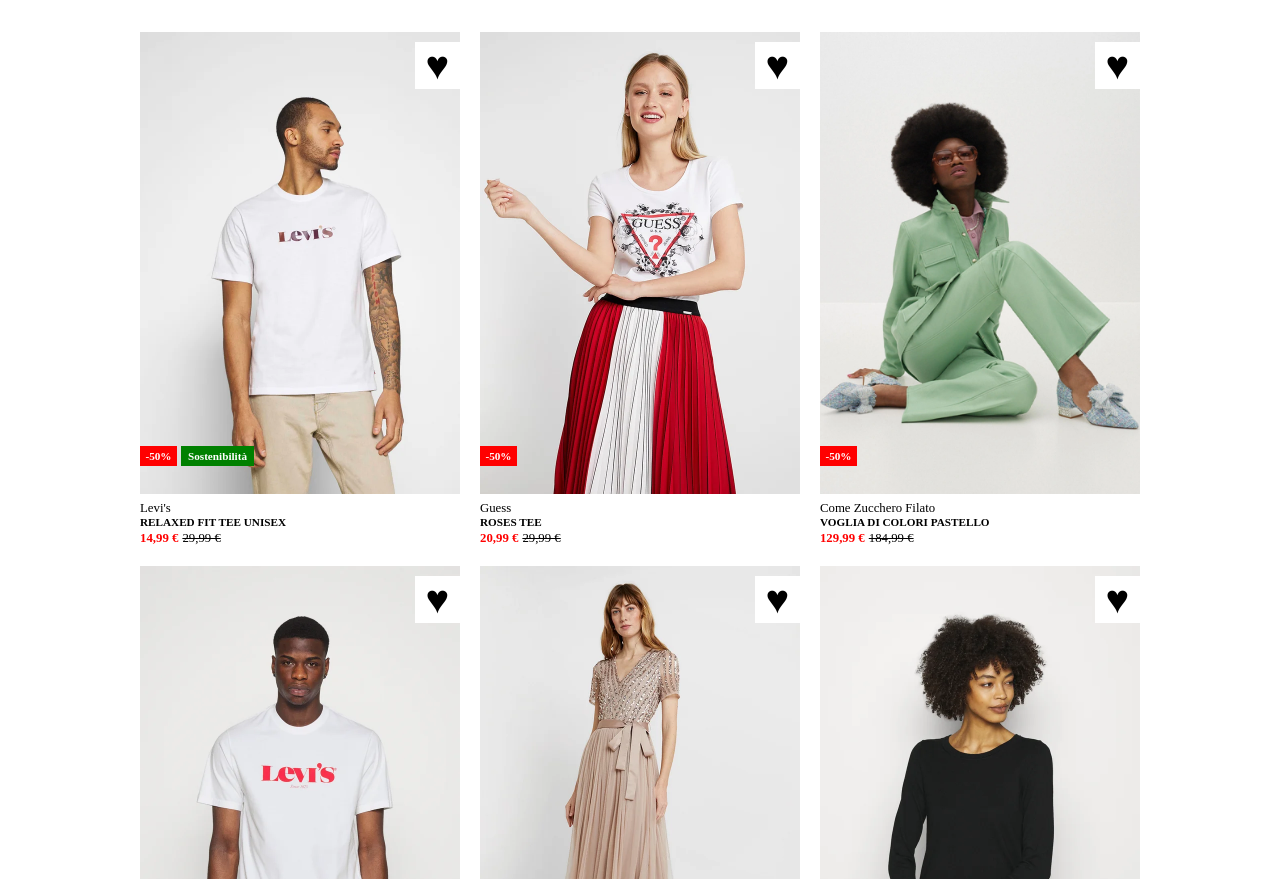
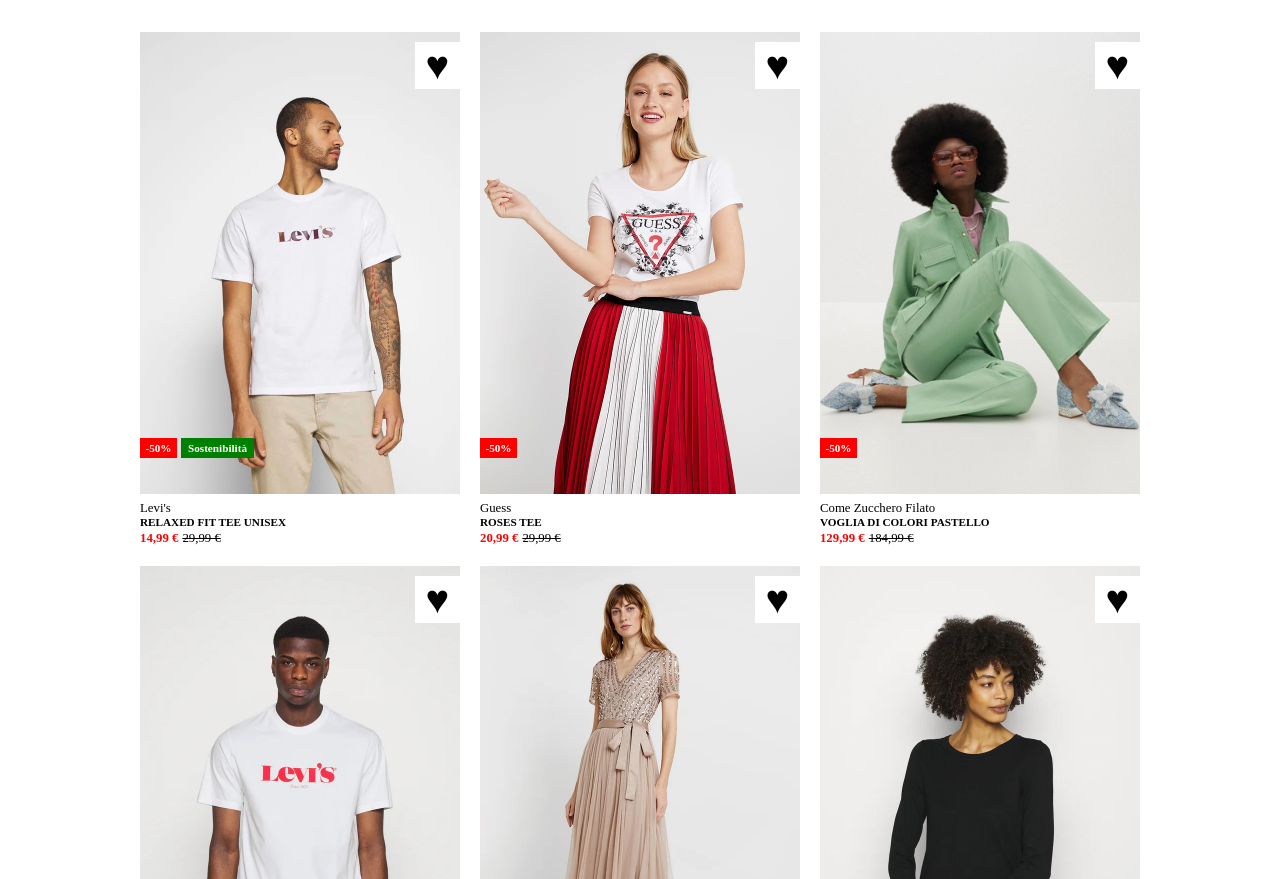
Before and after one commit to Luca-Orabona/html-css-boolando, a plain HTML site: page index.html in a window 1280 px wide. Shown: the part 73-952 px from the top of the page. Drawn offline with Linux system fonts and the light colour scheme.

Commit message:
fix: project end

```diff
--- a/css/style.css
+++ b/css/style.css
@@ -168,9 +168,13 @@
     color: red;
 }
 
+.card-img {
+    position: relative;
+}
+
 .container-discount {
     position: absolute;
-    bottom: 80px;
+    bottom: 40px;
 }
 
 .discount {
--- a/index.html
+++ b/index.html
@@ -38,12 +38,14 @@
         <div class="container">
             <section class="section-shop py-35 flex">
                 <div class="card col-33">
+                    <div class="card-img">
                         <img src="./img/1.webp" alt="">
                         <img class="img-secondary" src="./img/1b.webp" alt="">
                         <span class="heart">&hearts;</span>
                         <div class="container-discount">
                             <span class="discount bg-red">-50%</span>
                             <span class="sustainable bg-green">Sostenibilità</span>
+                        </div>
                     </div>
                     <span class="size-0-8rem">Levi's</span>
                     <h2>RELAXED FIT TEE UNISEX</h2>
@@ -54,12 +56,14 @@
                 </div>
 
                 <div class="card col-33">
+                    <div class="card-img">
                         <img src="./img/2.webp" alt="">
                         <img class="img-secondary" src="./img/2b.webp" alt="">
 
                         <span class="heart">&hearts;</span>
                         <div class="container-discount">
                             <span class="discount bg-red">-50%</span>
+                        </div>
                     </div>
                     <span class="size-0-8rem">Guess</span>
                     <h2>ROSES TEE</h2>
@@ -70,11 +74,13 @@
                 </div>
 
                 <div class="card col-33">
+                    <div class="card-img">
                         <img src="./img/3.webp" alt="">
                         <img class="img-secondary" src="./img/3b.webp" alt="">
                         <span class="heart">&hearts;</span>
                         <div class="container-discount">
                             <span class="discount bg-red">-50%</span>
+                        </div>
                     </div>
                     <span class="size-0-8rem">Come Zucchero Filato</span>
                     <h2>VOGLIA DI COLORI PASTELLO</h2>
@@ -85,12 +91,14 @@
                 </div>
 
                 <div class="card col-33">
+                    <div class="card-img">
                         <img src="./img/4.webp" alt="">
                         <img class="img-secondary" src="./img/4b.webp" alt="">
                         <span class="heart">&hearts;</span>
                         <div class="container-discount">
                             <span class="discount bg-red">-50%</span>
                             <span class="sustainable bg-green">Sostenibilità</span>
+                        </div>
                     </div>
                     <span class="size-0-8rem">Levi's</span>
                     <h2>TEE UNISEX</h2>
@@ -101,9 +109,11 @@
                 </div>
 
                 <div class="card col-33">
+                    <div class="card-img">
                         <img src="./img/5.webp" alt="">
                         <img class="img-secondary" src="./img/5b.webp" alt="">
                         <span class="heart">&hearts;</span>
+                    </div>
                     <span class="size-0-8rem">Maya Deluxe</span>
                     <h2>STRIPE BODICE</h2>
                     <div class="prices">
@@ -112,11 +122,13 @@
                 </div>
 
                 <div class="card col-33">
+                    <div class="card-img">
                         <img src="./img/6.webp" alt="">
                         <img class="img-secondary" src="./img/6b.webp" alt="">
                         <span class="heart">&hearts;</span>
                         <div class="container-discount">
                             <span class="sustainable bg-green">Sostenibilità</span>
+                        </div>
                     </div>
                     <span class="size-0-8rem">Esprit</span>
                     <h2>MAGLIONE - BLACK</h2>
```
Lines whose indentation alone changed are shown as unchanged.
